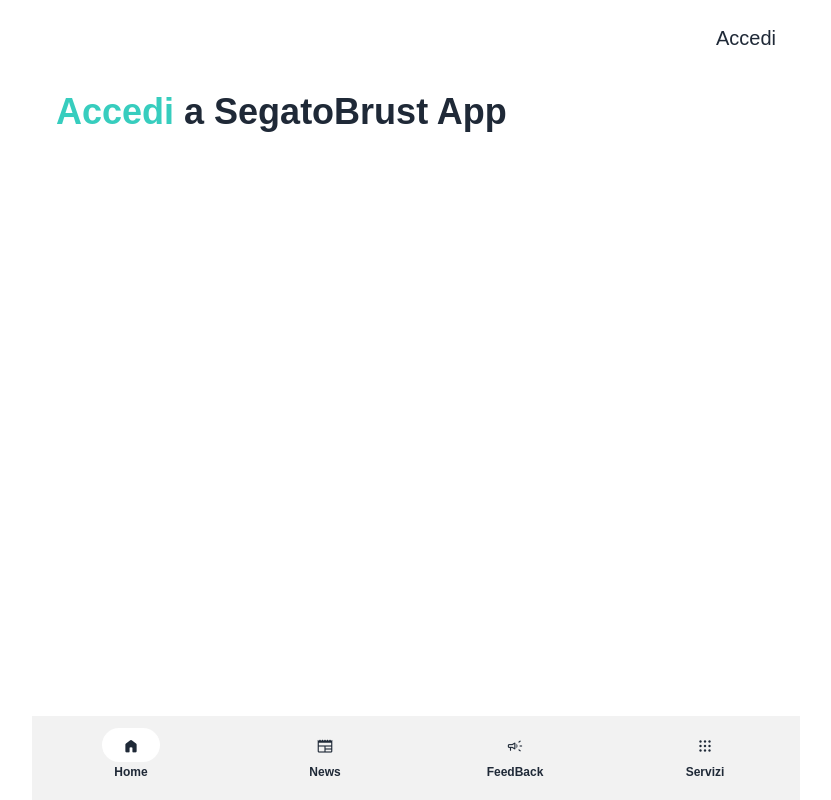
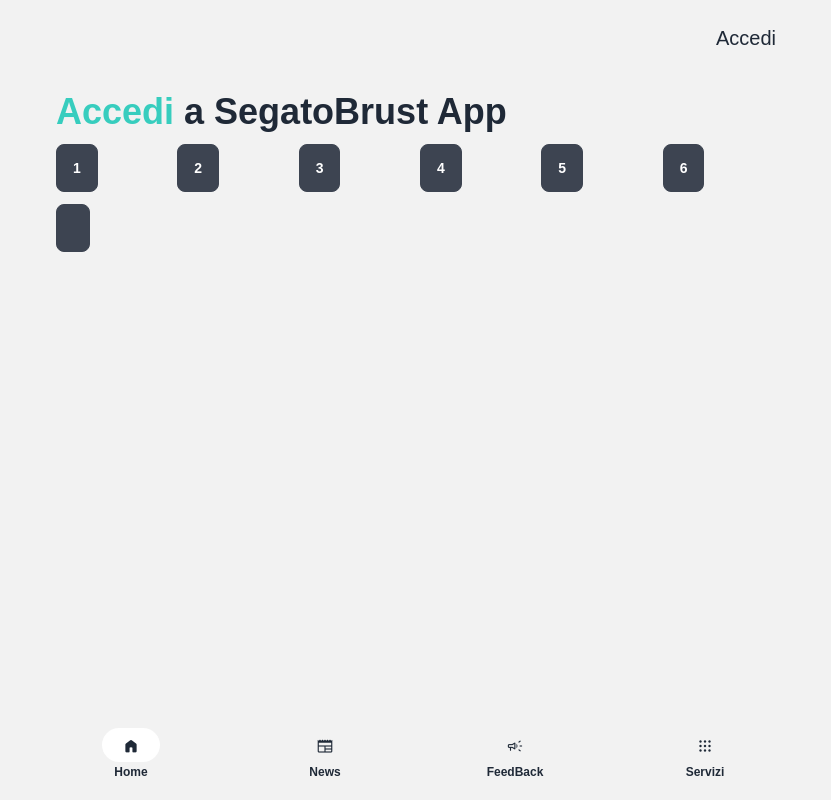
Before and after one commit to Voce-Agli-Studenti/SegatoBrustApp, a PHP site: page / in a window 1280 px wide. Shown: the whole page, without its empty margins (224-1055 px from the left). Run offline with PHP 8.4, Linux system fonts and the light colour scheme; style sheets or scripts are compiled from the project's sources; some libraries are stand-ins or nearby versions.

Commit message:
💄 Changed background color

```diff
--- /dev/null
+++ b/includes/components/templates/calendars/class_schedule.php
@@ -0,0 +1,68 @@
+<div class="flex my-3">
+	<div class="mr-2 grow">
+		<label for="my-modal-6" class="btn">1</label>
+		<input type="checkbox" id="my-modal-6" class="modal-toggle" />
+		<div class="modal">
+			<div class="modal-box relative">
+				<label for="my-modal-6" class="btn btn-sm btn-circle absolute right-2 top-2">✕</label>
+				<h3 class="text-lg font-bold">Congratulations random Internet user!</h3>
+				<p class="py-4">You've been selected for a chance to get one year of subscription to use Wikipedia for free!</p>
+			</div>
+		</div>
+	</div>
+	<div class="mr-2 grow">
+		<label for="my-modal-6" class="btn">2</label>
+		<input type="checkbox" id="my-modal-6" class="modal-toggle" />
+		<div class="modal">
+			<div class="modal-box relative">
+				<label for="my-modal-6" class="btn btn-sm btn-circle absolute right-2 top-2">✕</label>
+				<h3 class="text-lg font-bold">Congratulations random Internet user!</h3>
+				<p class="py-4">You've been selected for a chance to get one year of subscription to use Wikipedia for free!</p>
+			</div>
+		</div>
+	</div>
+	<div class="mr-2 grow">
+		<label for="my-modal-6" class="btn">3</label>
+		<input type="checkbox" id="my-modal-6" class="modal-toggle" />
+		<div class="modal">
+			<div class="modal-box relative">
+				<label for="my-modal-6" class="btn btn-sm btn-circle absolute right-2 top-2">✕</label>
+				<h3 class="text-lg font-bold">Congratulations random Internet user!</h3>
+				<p class="py-4">You've been selected for a chance to get one year of subscription to use Wikipedia for free!</p>
+			</div>
+		</div>
+	</div>
+	<div class="mr-2 grow">
+		<label for="my-modal-6" class="btn">4</label>
+		<input type="checkbox" id="my-modal-6" class="modal-toggle" />
+		<div class="modal">
+			<div class="modal-box relative">
+				<label for="my-modal-6" class="btn btn-sm btn-circle absolute right-2 top-2">✕</label>
+				<h3 class="text-lg font-bold">Congratulations random Internet user!</h3>
+				<p class="py-4">You've been selected for a chance to get one year of subscription to use Wikipedia for free!</p>
+			</div>
+		</div>
+	</div>
+	<div class="mr-2 grow">
+		<label for="my-modal-6" class="btn">5</label>
+		<input type="checkbox" id="my-modal-6" class="modal-toggle" />
+		<div class="modal">
+			<div class="modal-box relative">
+				<label for="my-modal-6" class="btn btn-sm btn-circle absolute right-2 top-2">✕</label>
+				<h3 class="text-lg font-bold">Congratulations random Internet user!</h3>
+				<p class="py-4">You've been selected for a chance to get one year of subscription to use Wikipedia for free!</p>
+			</div>
+		</div>
+	</div>
+	<div class="grow">
+		<label for="my-modal-6" class="btn">6</label>
+		<input type="checkbox" id="my-modal-6" class="modal-toggle" />
+		<div class="modal">
+			<div class="modal-box relative">
+				<label for="my-modal-6" class="btn btn-sm btn-circle absolute right-2 top-2">✕</label>
+				<h3 class="text-lg font-bold">Congratulations random Internet user!</h3>
+				<p class="py-4">You've been selected for a chance to get one year of subscription to use Wikipedia for free!</p>
+			</div>
+		</div>
+	</div>
+</div>
--- a/index.php
+++ b/index.php
@@ -4,6 +4,7 @@ define("PAGE_TITLE", "SegatoBrusto App");
 define("NAVIGATION_PAGE", "home");
 
 require_once "includes/utils/session.php";
+require_once "includes/components/templates/template.php";
 
 ?>
 
@@ -14,7 +15,7 @@ require_once "includes/utils/session.php";
 	<?php include "includes/components/structure/head.php";?>
 </head>
 
-<body class="select-none">
+<body class="select-none h-screen bg-base-200">
 
 	<main id="swup" class="">
 
@@ -29,6 +30,10 @@ require_once "includes/utils/session.php";
 					<span class="text-accent">Accedi</span> a SegatoBrust App
 					<?php endif;?>
 				</h1>
+
+				<?php template_HTML("calendars/class_schedule")?>
+
+				<button class="btn" id="send-push-button"></button>
 			</div>
 
 		</div>
--- a/login/index.php
+++ b/login/index.php
@@ -66,7 +66,7 @@ if (isset($_POST['action_type']) && $_POST['action_type'] == "login") {
 	<?php include "includes/components/structure/head.php";?>
 </head>
 
-<body class="select-none">
+<body class="select-none h-screen bg-base-200">
 
 	<main id="swup" class="">
 
--- a/news/famiglia/index.php
+++ b/news/famiglia/index.php
@@ -18,7 +18,7 @@ $com = json_decode($com, true);
 	<?php include "includes/components/structure/head.php";?>
 </head>
 
-<body class="select-none">
+<body class="select-none h-screen bg-base-200">
 
 	<main id="swup" class="">
 
--- a/news/index.php
+++ b/news/index.php
@@ -18,7 +18,7 @@ $com = json_decode($com, true);
 	<?php include "includes/components/structure/head.php";?>
 </head>
 
-<body class="select-none">
+<body class="select-none h-screen bg-base-200">
 
 	<main id="swup" class="">
 
--- a/news/personale/index.php
+++ b/news/personale/index.php
@@ -18,7 +18,7 @@ $com = json_decode($com, true);
 	<?php include "includes/components/structure/head.php";?>
 </head>
 
-<body class="select-none">
+<body class="select-none h-screen bg-base-200">
 
 	<main id="swup" class="">
 
--- a/offline/index.php
+++ b/offline/index.php
@@ -14,7 +14,7 @@ require_once "includes/utils/session.php";
 	<?php include "includes/components/structure/head.php";?>
 </head>
 
-<body class="select-none">
+<body class="select-none h-screen bg-base-200">
 
 	<main id="swup" class="">
 
```
